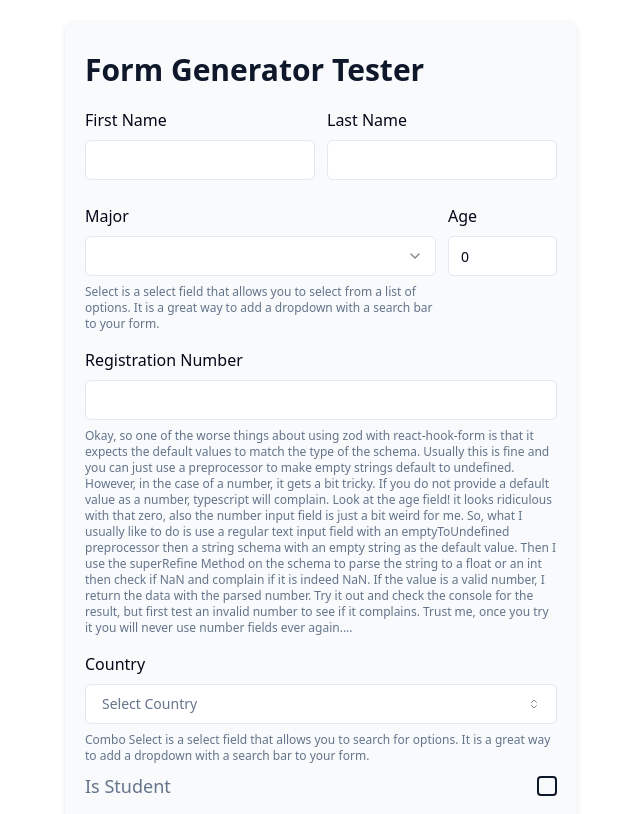
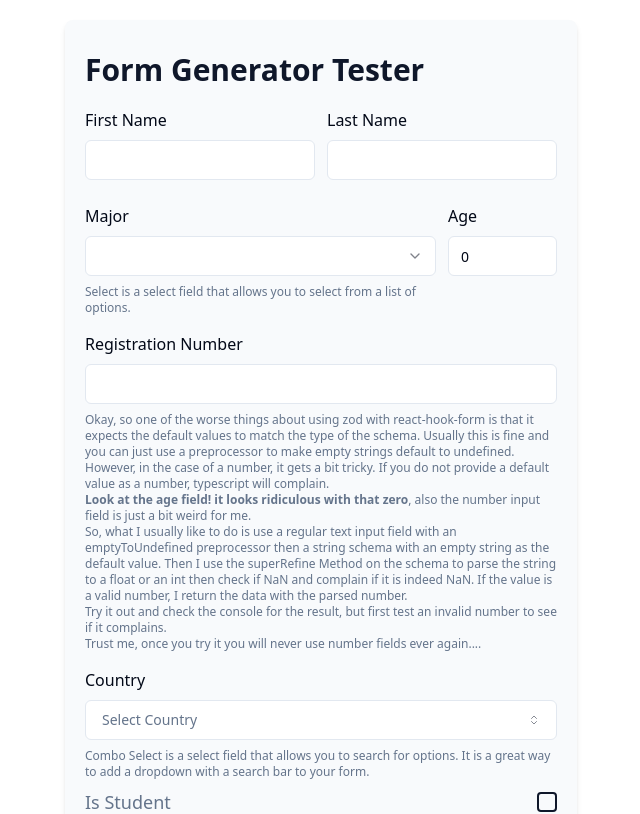
Before and after one commit to seifmegahed/form-generator, a Next.js app in the folder apps/example/: page / in a window 1280 px wide. Shown: the top 814 px of the page, without its empty margins (319-959 px from the left). Built offline with nearby package versions, Linux system fonts and the light colour scheme.

Commit message:
description to accept ReactNode and string props

```diff
--- a/apps/example/src/app/page.tsx
+++ b/apps/example/src/app/page.tsx
@@ -35,10 +35,8 @@ const formFields = [
     default: undefined,
     options: ["Computer Science", "Mathematics", "Physics"],
     schema: z.string(),
-    description: `
-      Select is a select field that allows you to select from a list of options.
-      It is a great way to add a dropdown with a search bar to your form.
-      `,
+    description:
+      "Select is a select field that allows you to select from a list of options.",
   } as const,
   {
     name: "age",
@@ -54,17 +52,34 @@ const formFields = [
     type: FieldType.Text,
     default: "",
     schema: z.preprocess(emptyToUndefined, z.string()),
-    description: `
-      Okay, so one of the worse things about using zod with react-hook-form is that it expects the default values to match the type of the schema.
-      Usually this is fine and you can just use a preprocessor to make empty strings default to undefined.
-      However, in the case of a number, it gets a bit tricky.
-      If you do not provide a default value as a number, typescript will complain.
-      Look at the age field! it looks ridiculous with that zero, also the number input field is just a bit weird for me.
-      So, what I usually like to do is use a regular text input field with an emptyToUndefined preprocessor then a string schema with an empty string as the default value.
-      Then I use the superRefine Method on the schema  to parse the string to a float or an int then check if NaN and complain if it is indeed NaN.
-      If the value is a valid number, I return the data with the parsed number.
-      Try it out and check the console for the result, but first test an invalid number to see if it complains.
-      Trust me, once you try it you will never use number fields ever again....`,
+    description: (
+      <p>
+        Okay, so one of the worse things about using zod with react-hook-form is
+        that it expects the default values to match the type of the schema.
+        Usually this is fine and you can just use a preprocessor to make empty
+        strings default to undefined. However, in the case of a number, it gets
+        a bit tricky. If you do not provide a default value as a number,
+        typescript will complain.
+        <br />
+        <strong>
+          Look at the age field! it looks ridiculous with that zero
+        </strong>
+        , also the number input field is just a bit weird for me.
+        <br />
+        So, what I usually like to do is use a regular text input field with an
+        emptyToUndefined preprocessor then a string schema with an empty string
+        as the default value. Then I use the superRefine Method on the schema to
+        parse the string to a float or an int then check if NaN and complain if
+        it is indeed NaN. If the value is a valid number, I return the data with
+        the parsed number.
+        <br />
+        Try it out and check the console for the result, but first test an
+        invalid number to see if it complains.
+        <br />
+        Trust me, once you try it you will never use number fields ever
+        again....
+      </p>
+    ),
   } as const,
   {
     name: "country",
@@ -77,10 +92,12 @@ const formFields = [
     searchMessage: "Search Countries",
     notFoundMessage: "No Country Found",
     schema: z.string(),
-    description: `
-      Combo Select is a select field that allows you to search for options.
-      It is a great way to add a dropdown with a search bar to your form.
-      `,
+    description: (
+      <p>
+        Combo Select is a select field that allows you to search for options. It
+        is a great way to add a dropdown with a search bar to your form.
+      </p>
+    ),
   } as const,
   {
     name: "isStudent",
--- a/apps/example/src/form-generator/field-wrapper.tsx
+++ b/apps/example/src/form-generator/field-wrapper.tsx
@@ -17,7 +17,7 @@ function FieldWrapper({
   label: string;
   children: ReactNode;
   className?: string;
-  description?: string;
+  description?: string | ReactNode;
 }) {
   return (
     <FormItem className={cn("py-2", className)}>
--- a/apps/example/src/form-generator/types.ts
+++ b/apps/example/src/form-generator/types.ts
@@ -1,4 +1,5 @@
 import type { z } from "zod";
+import type { ReactNode } from "react";
 
 export const enum FieldType {
   Text = "text",
@@ -16,7 +17,7 @@ type GenericFieldType = {
   schema: z.ZodTypeAny;
   hidden?: boolean;
   className?: string;
-  description?: string;
+  description?: string | ReactNode;
 };
 
 export type TextFieldType = GenericFieldType & {
```
